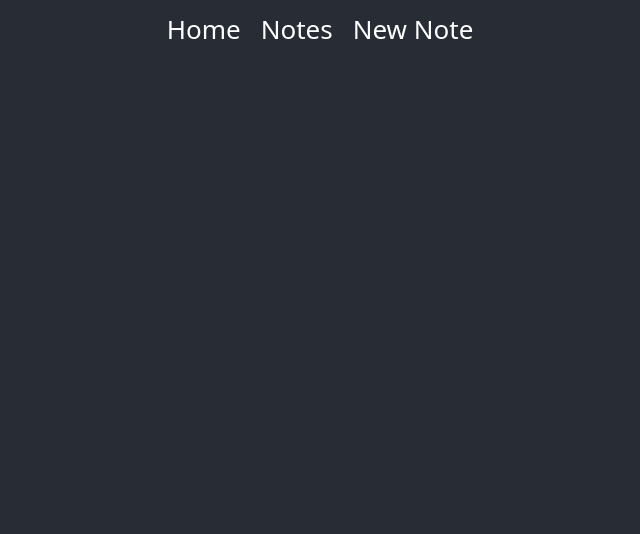
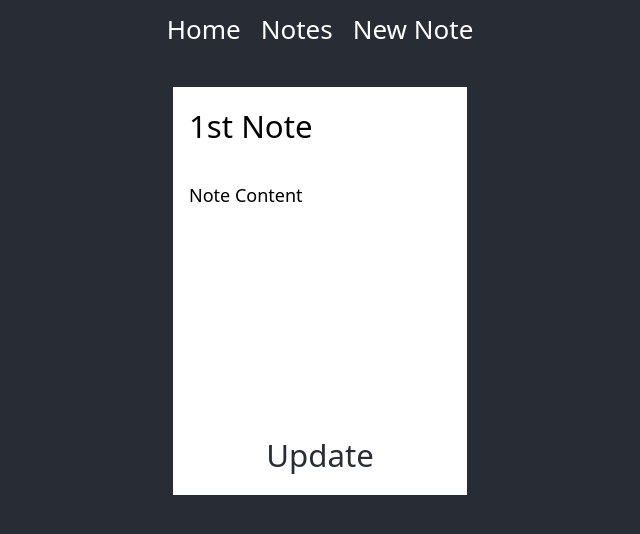
Before and after one commit to bklarer/note-taker-app, a React (Create React App) app: page /notes/1/edit in a window 1280 px wide. Shown: the top 534 px of the page, without its empty margins (320-960 px from the left). Built offline with nearby package versions, Linux system fonts and the light colour scheme; data requests are answered from the project's data file.

Commit message:
Fix routing for EditNote Component

```diff
--- a/src/components/App.js
+++ b/src/components/App.js
@@ -6,7 +6,6 @@ import Navbar from './Navbar';
 import NoteContainer from './NoteContainer';
 import Home from './Home';
 import NoteForm from './NoteForm';
-import Note from './Note';
 import EditNote from './EditNote';
 
 function App() {
@@ -58,9 +57,9 @@ function App() {
         <Route exact path="/notes">
           <Search search={search} onHandleSearch={handleSearch} />
           <NoteContainer displayedNotes={displayedNotes} onHandleLike={handleLike} onHandleDelete={handleDelete}/>
+        </Route>
         <Route exact path="/notes/:id/edit">
-          <EditNote onAddNote={addNote}/>
-        </Route>
+          <EditNote  onAddNote={addNote}/>
         </Route>
         <Route exact path="/">
           <Home displayedNotes={displayedNotes}/>
--- a/src/components/EditNote.js
+++ b/src/components/EditNote.js
@@ -63,7 +63,7 @@ function EditNote({onAddNote}) {
                     className="submit"
                     type="submit"
                 >
-                    Submit
+                    Update
                 </button>
             </form>
         </div>
@@ -71,4 +71,4 @@ function EditNote({onAddNote}) {
 }
 
 
-export default EditNote
+export default EditNote;
```
Also changed, not shown: src/components/Navbar.js (line endings or trailing spaces).
